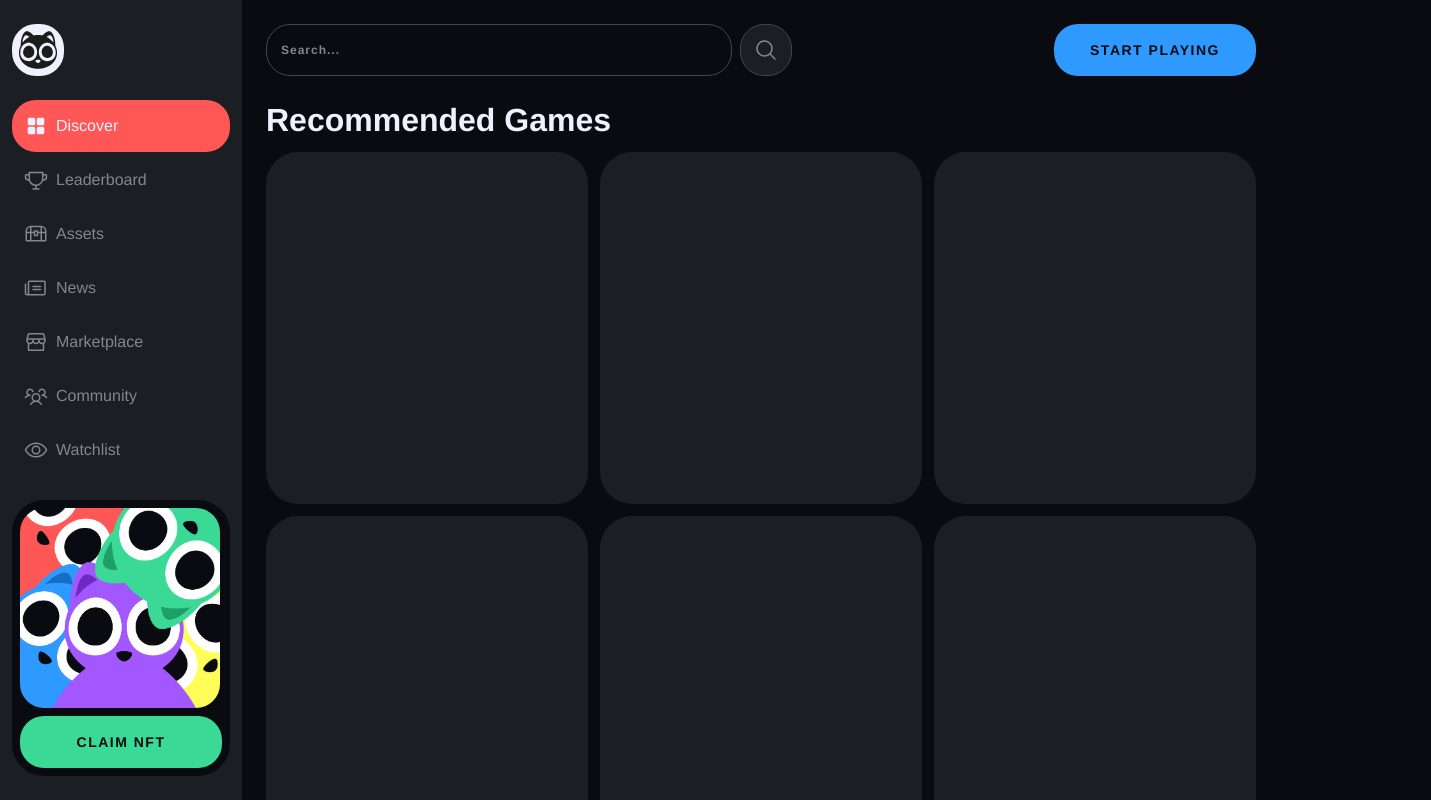
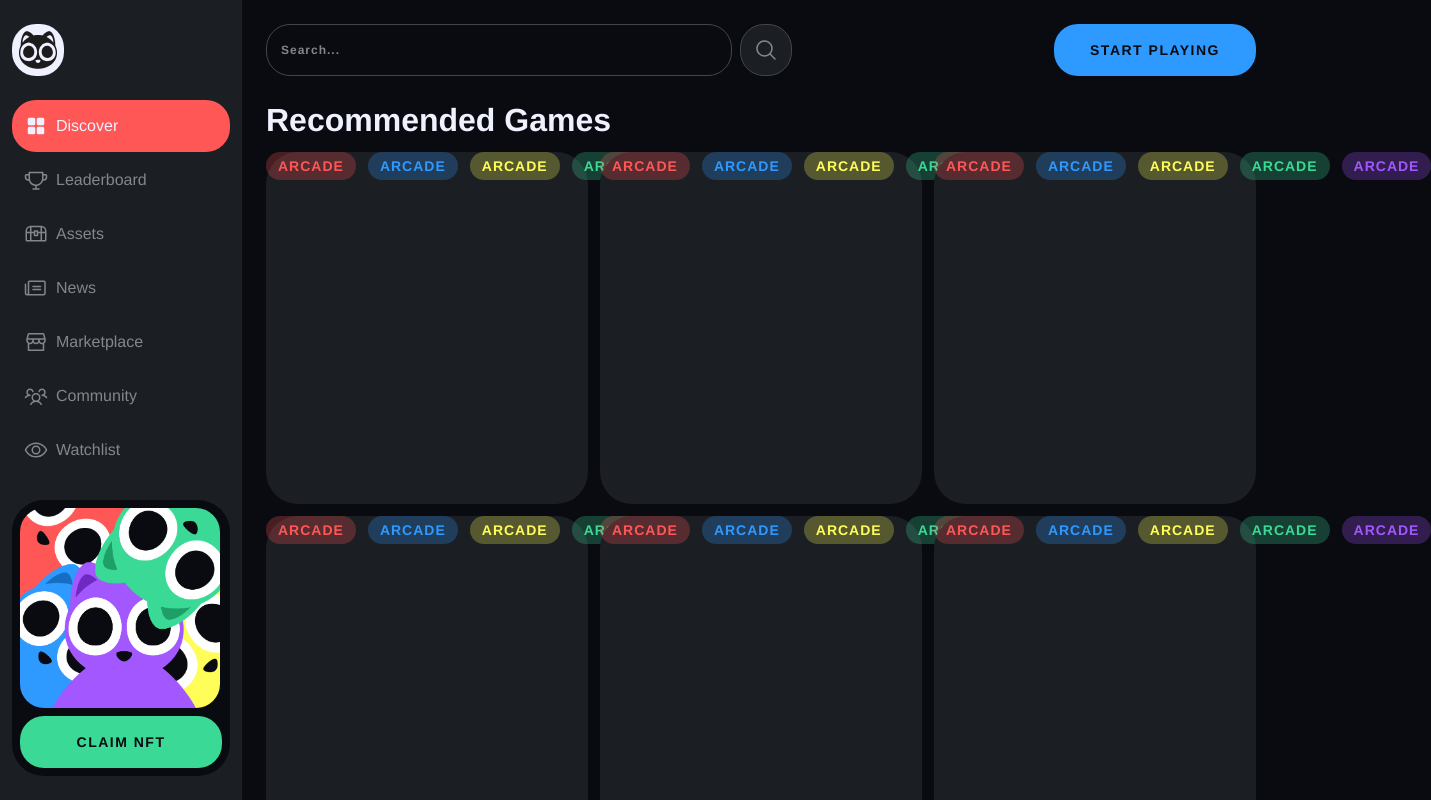
Before and after one commit to dolianich/CATME, a Next.js app: page / in a window 1280 px wide. Shown: the top 800 px of the page, 1431 px wide, since content can reach past the window. Built offline with nearby package versions, Linux system fonts and the light colour scheme.

Commit message:
Created a Tag component

```diff
--- a/app/components/GameCard/GameCard.module.css
+++ b/app/components/GameCard/GameCard.module.css
@@ -2,7 +2,14 @@
     border-radius: 32px;
     background-color: #1B1E23;
     display: flex;
+    flex-direction: column;
     flex: 1;
-    min-width: 250px;
+    min-width: 300px;
     height: 352px;
 }
+
+.tagsContainer{
+    display: flex;
+    flex-direction: row;
+    gap: 12px;
+}
--- a/app/components/GameCard/GameCard.tsx
+++ b/app/components/GameCard/GameCard.tsx
@@ -1,12 +1,19 @@
-import React from 'react'
-import styles from './GameCard.module.css'
+import React from 'react';
+import styles from './GameCard.module.css';
+import Tag from '../Tag/Tag';
 
 const GameCard = () => {
   return (
     <div className={styles.cardContainer}>
+      <div className={styles.tagsContainer}>
+        <Tag variant='primary'>ARCADE</Tag>
+        <Tag variant='secondary'>ARCADE</Tag>
+        <Tag variant='tertiary'>ARCADE</Tag>
+        <Tag variant='quaternary'>ARCADE</Tag>
+        <Tag variant='quinary'>ARCADE</Tag>
+      </div>
+    </div>
+  );
+};
 
-    </div>
-  )
-}
-
-export default GameCard
+export default GameCard;
--- /dev/null
+++ b/app/components/Tag/Tag.module.css
@@ -0,0 +1,74 @@
+.primary{
+    padding-top: 6px;
+    padding-bottom: 6px;
+    padding-left: 12px;
+    padding-right: 12px;
+    background-color: rgba(255, 87, 86, 0.26);
+    color: #FF5756;
+    font-family: 'Helvetica Neue', sans-serif;
+    font-size: 14px;
+    font-weight: 700;
+    line-height: 16px;
+    letter-spacing: 1px;
+    border-radius: 24px;
+}
+
+.secondary{
+    padding-top: 6px;
+    padding-bottom: 6px;
+    padding-left: 12px;
+    padding-right: 12px;
+    background-color: rgba(46, 153, 255, 0.26);
+    color: #2E99FF;
+    font-family: 'Helvetica Neue', sans-serif;
+    font-size: 14px;
+    font-weight: 700;
+    line-height: 16px;
+    letter-spacing: 1px;
+    border-radius: 24px;
+}
+
+.tertiary{
+    padding-top: 6px;
+    padding-bottom: 6px;
+    padding-left: 12px;
+    padding-right: 12px;
+    background-color: rgba(255, 253, 87, 0.26);
+    color: #FFFD57;
+    font-family: 'Helvetica Neue', sans-serif;
+    font-size: 14px;
+    font-weight: 700;
+    line-height: 16px;
+    letter-spacing: 1px;
+    border-radius: 24px;
+}
+
+.quaternary{
+    padding-top: 6px;
+    padding-bottom: 6px;
+    padding-left: 12px;
+    padding-right: 12px;
+    background-color: rgba(58, 217, 150, 0.26);
+    color: #3AD996;
+    font-family: 'Helvetica Neue', sans-serif;
+    font-size: 14px;
+    font-weight: 700;
+    line-height: 16px;
+    letter-spacing: 1px;
+    border-radius: 24px;
+}
+
+.quinary{
+    padding-top: 6px;
+    padding-bottom: 6px;
+    padding-left: 12px;
+    padding-right: 12px;
+    background-color: rgba(162, 87, 255, 0.26);
+    color: #A257FF;
+    font-family: 'Helvetica Neue', sans-serif;
+    font-size: 14px;
+    font-weight: 700;
+    line-height: 16px;
+    letter-spacing: 1px;
+    border-radius: 24px;
+}
--- /dev/null
+++ b/app/components/Tag/Tag.tsx
@@ -0,0 +1,16 @@
+import React from 'react';
+import styles from './Tag.module.css';
+
+type TagVariant = 'primary' | 'secondary' | 'tertiary' | 'quaternary' | 'quinary';
+
+interface Props {
+  children: string;
+  variant?: TagVariant;
+}
+
+const Tag = ({ children, variant }: Props) => {
+  const tagClass = variant ? styles[variant] : styles.primary;
+  return <div className={tagClass}>{children}</div>;
+};
+
+export default Tag;
```
